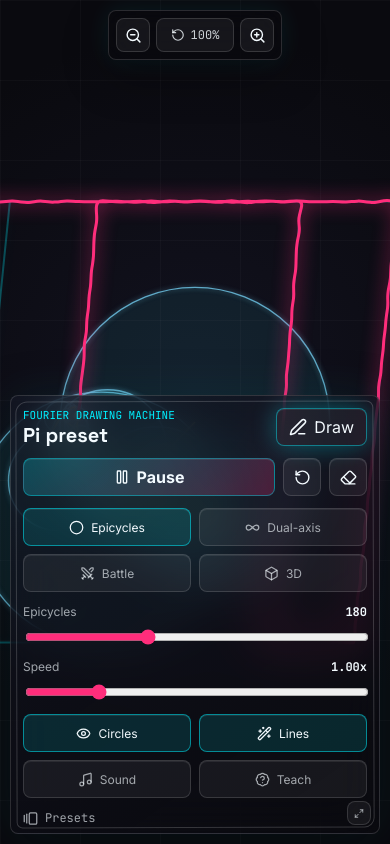
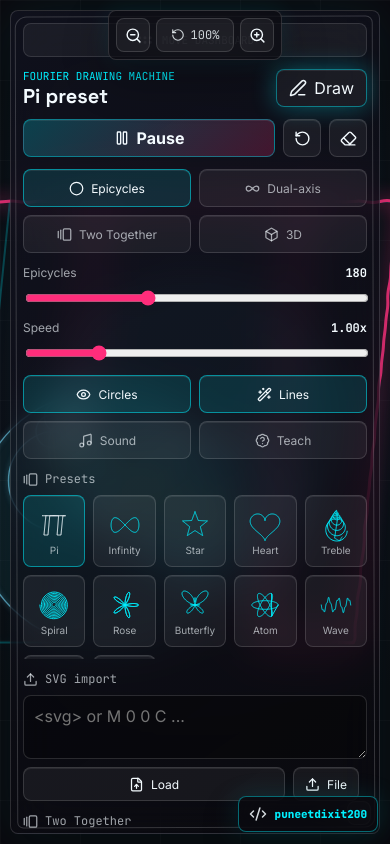
Before and after one commit to puneetdixit200/-FOURIER-TRANSFORM-DRAWING-MACHINE, a Next.js app: page / in a window 390 px wide. Built offline with nearby package versions, Linux system fonts and the light colour scheme.

Commit message:
Polish dashboard and maker link

```diff
--- a/src/app/globals.css
+++ b/src/app/globals.css
@@ -80,18 +80,19 @@ button {
   background: linear-gradient(145deg, rgba(18, 20, 33, 0.72), rgba(10, 10, 15, 0.56));
   border: 1px solid var(--line);
   border-radius: 8px;
-  bottom: 18px;
   box-shadow: 0 20px 60px rgba(0, 0, 0, 0.38), 0 0 48px rgba(0, 240, 255, 0.08);
   display: flex;
   flex-direction: column;
   gap: 12px;
+  height: calc(100dvh - 36px);
   left: 18px;
-  max-height: min(560px, calc(100dvh - 36px));
+  max-height: calc(100dvh - 36px);
   min-height: 320px;
   min-width: min(300px, calc(100vw - 20px));
   overflow: auto;
   padding: 14px 14px 34px;
   position: absolute;
+  top: 18px;
   width: min(390px, calc(100vw - 28px));
   z-index: 4;
 }
@@ -121,6 +122,27 @@ button {
 
 .panel-drag-handle:active {
   cursor: grabbing;
+}
+
+.panel-grab-zone {
+  align-items: center;
+  background: rgba(255, 255, 255, 0.052);
+  border: 1px solid rgba(255, 255, 255, 0.12);
+  border-radius: 8px;
+  color: rgba(244, 251, 255, 0.58);
+  display: flex;
+  font-family: var(--font-mono);
+  font-size: 11px;
+  gap: 8px;
+  justify-content: center;
+  min-height: 34px;
+  text-transform: uppercase;
+}
+
+.panel-grab-zone:hover {
+  background: rgba(0, 240, 255, 0.08);
+  border-color: rgba(0, 240, 255, 0.28);
+  color: rgba(244, 251, 255, 0.82);
 }
 
 .zoom-toolbar {
@@ -452,66 +474,39 @@ input[type="range"] {
   margin: 0;
 }
 
-.webcam-video {
-  border: 1px solid rgba(0, 240, 255, 0.58);
+.corner-brand {
+  align-items: center;
+  backdrop-filter: blur(16px);
+  background: rgba(10, 10, 15, 0.74);
+  border: 1px solid rgba(0, 240, 255, 0.42);
   border-radius: 8px;
-  box-shadow: 0 0 28px rgba(0, 240, 255, 0.16);
-  height: 190px;
-  object-fit: cover;
-  position: absolute;
-  right: 18px;
-  top: 18px;
-  transform: scaleX(-1);
-  width: 254px;
-  z-index: 3;
-  opacity: 0;
-  pointer-events: none;
-}
-
-.webcam-video.is-active {
-  opacity: 1;
-}
-
-.webcam-guide {
-  background: linear-gradient(180deg, rgba(0, 240, 255, 0.16), rgba(10, 10, 15, 0.62));
-  border: 1px solid rgba(0, 240, 255, 0.36);
-  border-radius: 8px;
-  color: rgba(244, 251, 255, 0.82);
-  display: grid;
-  gap: 3px;
-  padding: 9px 11px;
-  position: absolute;
-  right: 18px;
-  top: 218px;
-  width: 254px;
-  z-index: 3;
-}
-
-.webcam-guide span {
-  color: var(--cyan);
+  box-shadow: 0 0 26px rgba(0, 240, 255, 0.12), 0 14px 36px rgba(0, 0, 0, 0.28);
+  color: rgba(244, 251, 255, 0.86);
+  display: inline-flex;
   font-family: var(--font-mono);
-  font-size: 11px;
-  text-transform: uppercase;
-}
-
-.webcam-guide b {
-  font-size: 12px;
-  line-height: 1.35;
-}
-
-.corner-brand {
-  color: rgba(255, 255, 255, 0.42);
-  font-family: var(--font-mono);
-  font-size: 12px;
+  font-size: 13px;
+  gap: 8px;
   position: absolute;
   right: 18px;
   bottom: 18px;
   text-decoration: none;
-  z-index: 2;
+  padding: 10px 12px;
+  z-index: 4;
+}
+
+.corner-brand b {
+  color: var(--cyan);
+  font-weight: 800;
+}
+
+.corner-brand span {
+  color: rgba(244, 251, 255, 0.62);
 }
 
 .corner-brand:hover {
-  color: var(--cyan);
+  border-color: rgba(255, 45, 123, 0.58);
+  color: var(--text);
+  transform: translateY(-1px);
 }
 
 .fact-box {
@@ -633,11 +628,12 @@ input[type="range"] {
 
 @media (max-width: 760px) {
   .control-panel {
-    bottom: 10px;
+    height: calc(100dvh - 20px);
     left: 10px;
-    max-height: 52dvh;
+    max-height: calc(100dvh - 20px);
     min-height: 280px;
     padding: 12px 12px 34px;
+    top: 10px;
     width: calc(100vw - 20px);
   }
 
@@ -654,11 +650,20 @@ input[type="range"] {
     overflow-x: auto;
   }
 
-  .webcam-video,
-  .webcam-guide,
-  .corner-brand,
   .fact-box,
   .teach-board {
     display: none;
   }
+
+  .corner-brand {
+    bottom: 12px;
+    font-size: 11px;
+    padding: 8px 10px;
+    right: 12px;
+    z-index: 6;
+  }
+
+  .corner-brand span {
+    display: none;
+  }
 }
--- a/src/components/ControlPanel.tsx
+++ b/src/components/ControlPanel.tsx
@@ -4,7 +4,6 @@ import { useRef, useState, type CSSProperties, type PointerEvent as ReactPointer
 import {
   BadgeHelp,
   Box,
-  Camera,
   Circle,
   Download,
   Eraser,
@@ -13,6 +12,7 @@ import {
   FileUp,
   Film,
   GalleryHorizontalEnd,
+  GripHorizontal,
   InfinityIcon,
   Maximize2,
   Music,
@@ -20,7 +20,6 @@ import {
   PenLine,
   Play,
   RotateCcw,
-  Swords,
   Upload,
   Wand2,
 } from "lucide-react";
@@ -51,8 +50,6 @@ type ControlPanelProps = {
   components: FourierComponent[];
   svgText: string;
   battle: BattleSummary;
-  webcamActive: boolean;
-  webcamStatus: string;
   recording: boolean;
   recordingDurationSeconds: number;
   onModeChange: (mode: RenderMode) => void;
@@ -70,8 +67,6 @@ type ControlPanelProps = {
   onSvgTextChange: (value: string) => void;
   onLoadSvg: () => void;
   onSvgFile: (file: File) => void;
-  onStartWebcam: () => void;
-  onCaptureWebcam: () => void;
   onSaveBattleSlot: (slot: "a" | "b") => void;
   onExportVideo: () => void;
   onExportGif: () => void;
@@ -102,8 +97,6 @@ export function ControlPanel({
   components,
   svgText,
   battle,
-  webcamActive,
-  webcamStatus,
   recording,
   recordingDurationSeconds,
   onModeChange,
@@ -121,8 +114,6 @@ export function ControlPanel({
   onSvgTextChange,
   onLoadSvg,
   onSvgFile,
-  onStartWebcam,
-  onCaptureWebcam,
   onSaveBattleSlot,
   onExportVideo,
   onExportGif,
@@ -138,9 +129,9 @@ export function ControlPanel({
       ? battle.a.score === battle.b.score
         ? "Tie"
         : battle.a.score < battle.b.score
-          ? "Player A"
-          : "Player B"
-      : "Waiting";
+          ? "Left simpler"
+          : "Right simpler"
+      : "Waiting for two";
 
   const panelStyle: CSSProperties | undefined =
     panelPosition || panelSize
@@ -236,6 +227,14 @@ export function ControlPanel({
   return (
     <aside className="control-panel" ref={panelRef} style={panelStyle}>
       <div
+        className="panel-grab-zone panel-drag-handle"
+        onPointerDown={startPanelDrag}
+        onPointerMove={handlePanelDrag}
+      >
+        <GripHorizontal aria-hidden="true" size={18} />
+        <span>Move dashboard</span>
+      </div>
+      <div
         className="panel-header panel-drag-handle"
         onPointerDown={startPanelDrag}
         onPointerMove={handlePanelDrag}
@@ -285,8 +284,8 @@ export function ControlPanel({
           onClick={() => onModeChange("battle")}
           type="button"
         >
-          <Swords size={15} />
-          Battle
+          <GalleryHorizontalEnd size={15} />
+          Two Together
         </button>
         <button
           className={mode === "three" ? "mode-button is-active" : "mode-button"}
@@ -388,38 +387,20 @@ export function ControlPanel({
 
       <section className="panel-section">
         <div className="section-title">
-          <Camera size={15} />
-          Webcam trace
-        </div>
-        <div className="button-row">
-          <button className="small-button" onClick={onStartWebcam} type="button">
-            <Camera size={15} />
-            {webcamActive ? "Live" : "Start"}
-          </button>
-          <button className="small-button" disabled={!webcamActive} onClick={onCaptureWebcam} type="button">
-            <Wand2 size={15} />
-            Capture
-          </button>
-        </div>
-        <p className="mini-status">{webcamStatus}</p>
-      </section>
-
-      <section className="panel-section">
-        <div className="section-title">
-          <Swords size={15} />
-          Battle mode
+          <GalleryHorizontalEnd size={15} />
+          Two Together
         </div>
         <div className="button-row">
           <button className="small-button" onClick={() => onSaveBattleSlot("a")} type="button">
-            Save A
+            Save Left
           </button>
           <button className="small-button" onClick={() => onSaveBattleSlot("b")} type="button">
-            Save B
+            Save Right
           </button>
         </div>
         <div className="battle-score">
-          <span>A: {battle.a ? battle.a.score : "-"}</span>
-          <span>B: {battle.b ? battle.b.score : "-"}</span>
+          <span>Left: {battle.a ? battle.a.score : "-"}</span>
+          <span>Right: {battle.b ? battle.b.score : "-"}</span>
           <b>{winner}</b>
         </div>
       </section>
--- a/src/components/FourierStudio.tsx
+++ b/src/components/FourierStudio.tsx
@@ -1,6 +1,7 @@
 "use client";
 
 import { useCallback, useEffect, useMemo, useRef, useState } from "react";
+import { Code2 } from "lucide-react";
 import { ControlPanel, type RenderMode } from "./ControlPanel";
 import { DrawingCanvas } from "./DrawingCanvas";
 import { drawingDifficulty, prepareDrawing, type PreparedDrawing } from "./FourierEngine";
@@ -13,7 +14,6 @@ import { factForElapsedTime } from "@/utils/facts";
 import { getPreset } from "@/utils/presets";
 import { clampRecordingDuration, createGifFramePlan } from "@/utils/recording";
 import { extractSvgPathData, sampleSvgPath } from "@/utils/svgPath";
-import { extractEdgeTrace } from "@/utils/webcamTrace";
 import { clampZoom, stepZoom } from "@/utils/zoom";
 
 type BattleEntry = {
@@ -65,8 +65,6 @@ export function FourierStudio() {
 function FourierStudioClient() {
   const canvasRef = useRef<HTMLCanvasElement | null>(null);
   const activeCanvasRef = useRef<HTMLCanvasElement | null>(null);
-  const videoRef = useRef<HTMLVideoElement | null>(null);
-  const webcamStreamRef = useRef<MediaStream | null>(null);
   const initializedRef = useRef(false);
   const startTimeRef = useRef<number | null>(null);
 
@@ -86,8 +84,6 @@ function FourierStudioClient() {
   const [epicycleCount, setEpicycleCount] = useState(160);
   const [resetToken, setResetToken] = useState(0);
   const [svgText, setSvgText] = useState("");
-  const [webcamActive, setWebcamActive] = useState(false);
-  const [webcamStatus, setWebcamStatus] = useState("Start camera, then capture a high-contrast outline.");
   const [recording, setRecording] = useState(false);
   const [recordingDurationSeconds, setRecordingDurationSeconds] = useState(6);
   const [battle, setBattle] = useState<{ a?: BattleEntry; b?: BattleEntry }>({});
@@ -182,76 +178,13 @@ function FourierStudioClient() {
     }
   };
 
-  const startWebcam = async () => {
-    if (webcamStreamRef.current) {
-      webcamStreamRef.current.getTracks().forEach((track) => track.stop());
-      webcamStreamRef.current = null;
-      setWebcamActive(false);
-      setWebcamStatus("Camera stopped.");
-      return;
-    }
-
-    try {
-      const stream = await navigator.mediaDevices.getUserMedia({
-        video: {
-          width: { ideal: 1280 },
-          height: { ideal: 720 },
-          facingMode: "user",
-        },
-        audio: false,
-      });
-      webcamStreamRef.current = stream;
-      if (videoRef.current) {
-        videoRef.current.srcObject = stream;
-        await videoRef.current.play();
-      }
-      setWebcamActive(true);
-      setWebcamStatus("Camera live. Use bright lighting, then capture.");
-    } catch {
-      setWebcamStatus("Camera permission failed or no camera was found.");
-    }
-  };
-
-  const captureWebcam = () => {
-    const video = videoRef.current;
-    if (!video || video.readyState < 2) {
-      setWebcamStatus("Camera is not ready yet.");
-      return;
-    }
-
-    const captureCanvas = document.createElement("canvas");
-    captureCanvas.width = 320;
-    captureCanvas.height = 240;
-    const ctx = captureCanvas.getContext("2d");
-    if (!ctx) {
-      setWebcamStatus("Could not read the camera frame.");
-      return;
-    }
-
-    ctx.translate(captureCanvas.width, 0);
-    ctx.scale(-1, 1);
-    ctx.drawImage(video, 0, 0, captureCanvas.width, captureCanvas.height);
-    const trace = extractEdgeTrace(
-      ctx.getImageData(0, 0, captureCanvas.width, captureCanvas.height),
-      viewport.width * 0.55,
-      viewport.height * 0.55,
-      520,
-    );
-    if (trace.length > 0) {
-      loadPoints(trace, "Webcam trace", { fit: false });
-      setWebcamStatus(`Captured the largest connected outline: ${trace.length} points.`);
-    } else {
-      setWebcamStatus("No clear outline found. Try more light or move closer.");
-    }
-  };
-
   const saveBattleSlot = (slot: "a" | "b") => {
     if (drawing.points.length === 0 || drawing.components.length === 0) {
       return;
     }
 
     const entry: BattleEntry = {
-      name: slot === "a" ? "Player A" : "Player B",
+      name: slot === "a" ? "Left drawing" : "Right drawing",
       points: drawing.points,
       components: drawing.components,
       score: drawingDifficulty(drawing.points, drawing.components),
@@ -401,7 +334,6 @@ function FourierStudioClient() {
         epicycleCount={safeEpicycleCount}
         maxEpicycles={maxEpicycles}
         mode={mode}
-        onCaptureWebcam={captureWebcam}
         onClear={clearAndDraw}
         onDraw={() => {
           setDrawingEnabled(true);
@@ -420,7 +352,6 @@ function FourierStudioClient() {
         onReset={() => setResetToken((value) => value + 1)}
         onSaveBattleSlot={saveBattleSlot}
         onSpeedChange={setSpeed}
-        onStartWebcam={startWebcam}
         onSvgFile={handleSvgFile}
         onSvgTextChange={setSvgText}
         onToggleCircles={() => setShowCircles((value) => !value)}
@@ -438,17 +369,8 @@ function FourierStudioClient() {
         speed={speed}
         svgText={svgText}
         teachMode={teachMode}
-        webcamActive={webcamActive}
-        webcamStatus={webcamStatus}
       />
 
-      <video className={webcamActive ? "webcam-video is-active" : "webcam-video"} muted playsInline ref={videoRef} />
-      {webcamActive ? (
-        <div className="webcam-guide">
-          <span>Trace preview</span>
-          <b>Keep one bright outline inside the frame</b>
-        </div>
-      ) : null}
       <TeachPanel
         components={drawing.components}
         epicycleCount={safeEpicycleCount}
@@ -460,8 +382,16 @@ function FourierStudioClient() {
         <span>Math fact</span>
         <p>{fact}</p>
       </div>
-      <a className="corner-brand" href="https://github.com/puneetdixit200" rel="noreferrer" target="_blank">
-        Made by puneetdixit200
+      <a
+        aria-label="GitHub puneetdixit200"
+        className="corner-brand"
+        href="https://github.com/puneetdixit200"
+        rel="noreferrer"
+        target="_blank"
+      >
+        <Code2 aria-hidden="true" size={18} />
+        <span>GitHub</span>
+        <b>puneetdixit200</b>
       </a>
     </main>
   );
```
Also changed, not shown: 1 other file (tests, documents, lock files or other folders).
